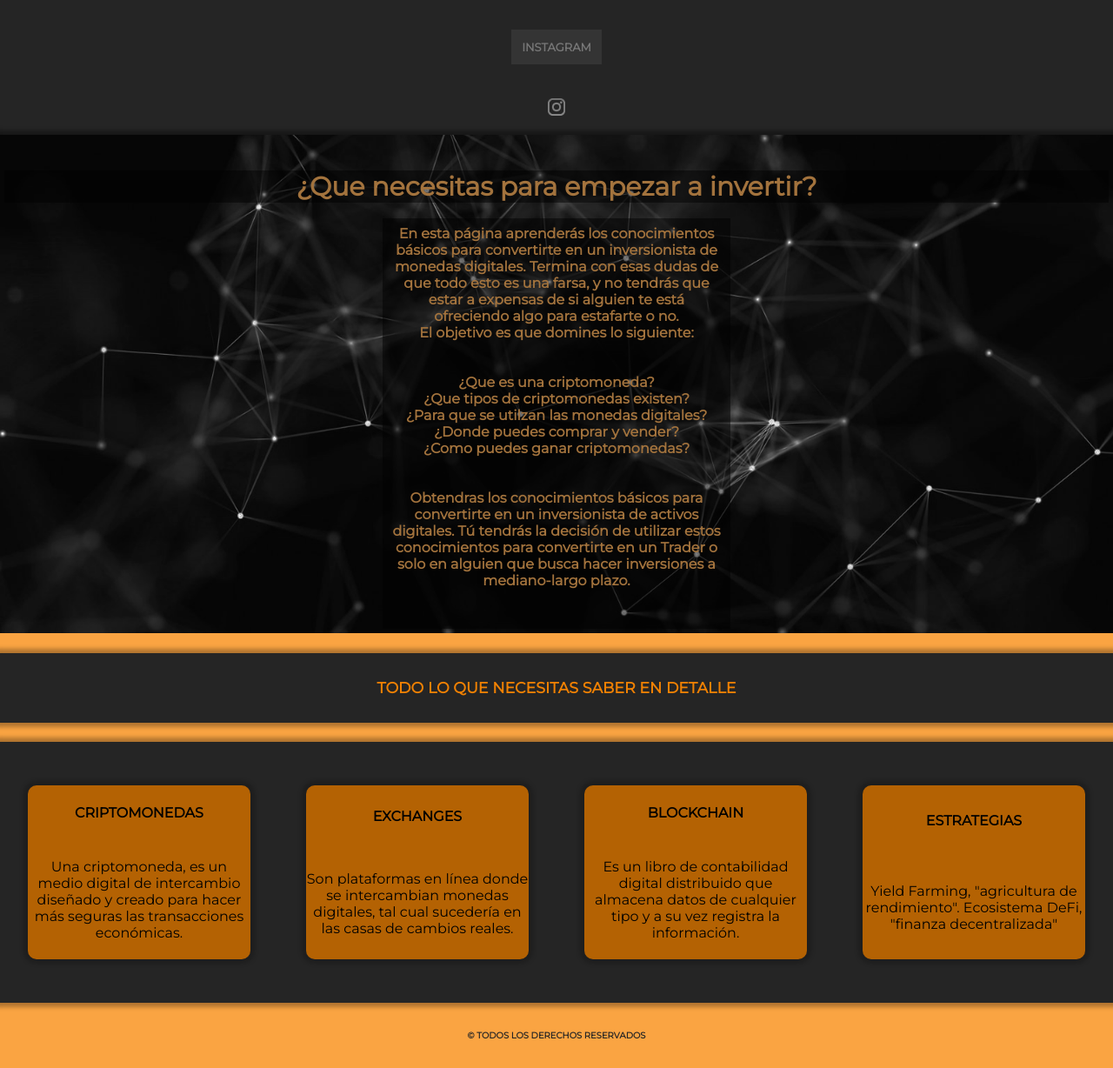
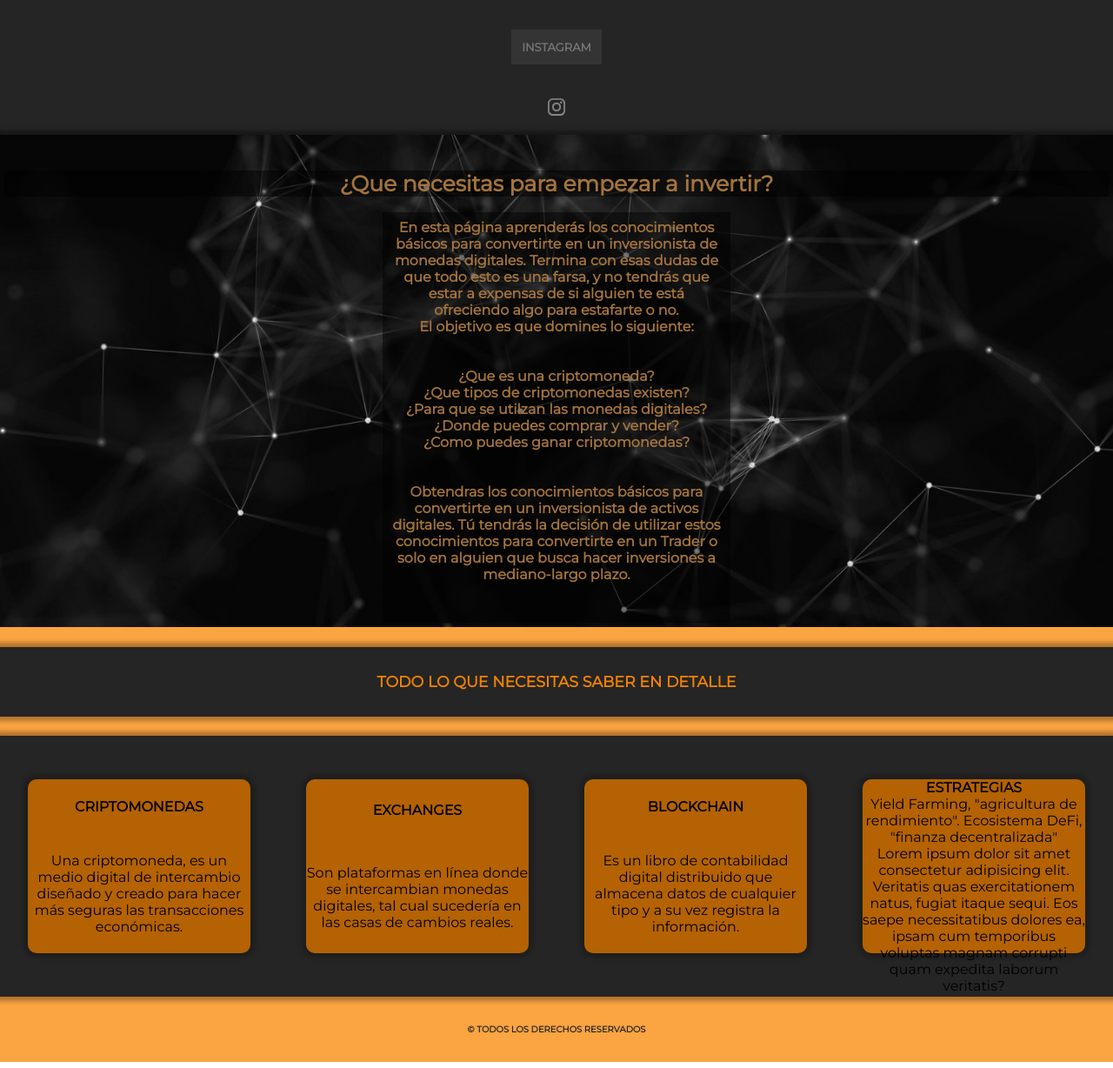
Before and after one commit to jesusre890/criptoarg, a website: page index.html in a window 1280 px wide. Shown: the part 545-1773 px from the top of the page at 87% size. Drawn offline with Linux system fonts and the light colour scheme.

Commit message:
se aplican nuevos estilos a la web

```diff
--- a/css/estilos.css
+++ b/css/estilos.css
@@ -169,7 +169,7 @@ header{
 
 
 .pregunta{
-    font-size: 30px;
+    font-size: 25px;
     background-color: rgba(2, 2, 2, 0.486);
     text-align: center;
     font-family: 'Montserrat', sans-serif;
--- a/index.html
+++ b/index.html
@@ -6,7 +6,7 @@
     <meta name="viewport" content="width=device-width, initial-scale=1.0">
     <link rel="stylesheet" href="css/estilos.css">
     <link rel="stylesheet" href="css/pruebacss.css">
-    <title> Crioto Arg </title>
+    <title> Cripto Arg </title>
     <!-- GOOGLE FONTS -->
         <!-- NANUM -->
         <link rel="preconnect" href="https://fonts.googleapis.com">
@@ -98,6 +98,7 @@
             <div class="estrategias">
                 <h4>ESTRATEGIAS</h4>
                 <p>Yield Farming, "agricultura de rendimiento". Ecosistema DeFi, "finanza decentralizada"</p>
+                <p>Lorem ipsum dolor sit amet consectetur adipisicing elit. Veritatis quas exercitationem natus, fugiat itaque sequi. Eos saepe necessitatibus dolores ea, ipsam cum temporibus voluptas magnam corrupti quam expedita laborum veritatis?</p>
             </div>
         </div>
             <div class="copy__footer">
```
